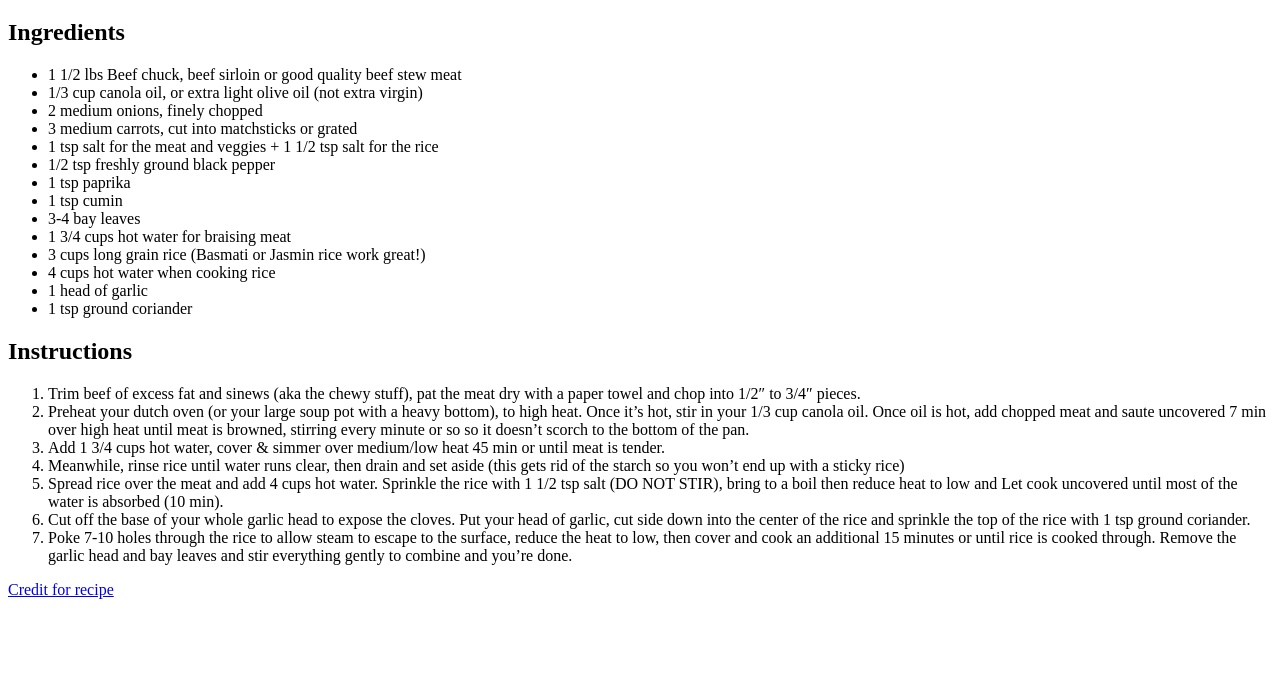
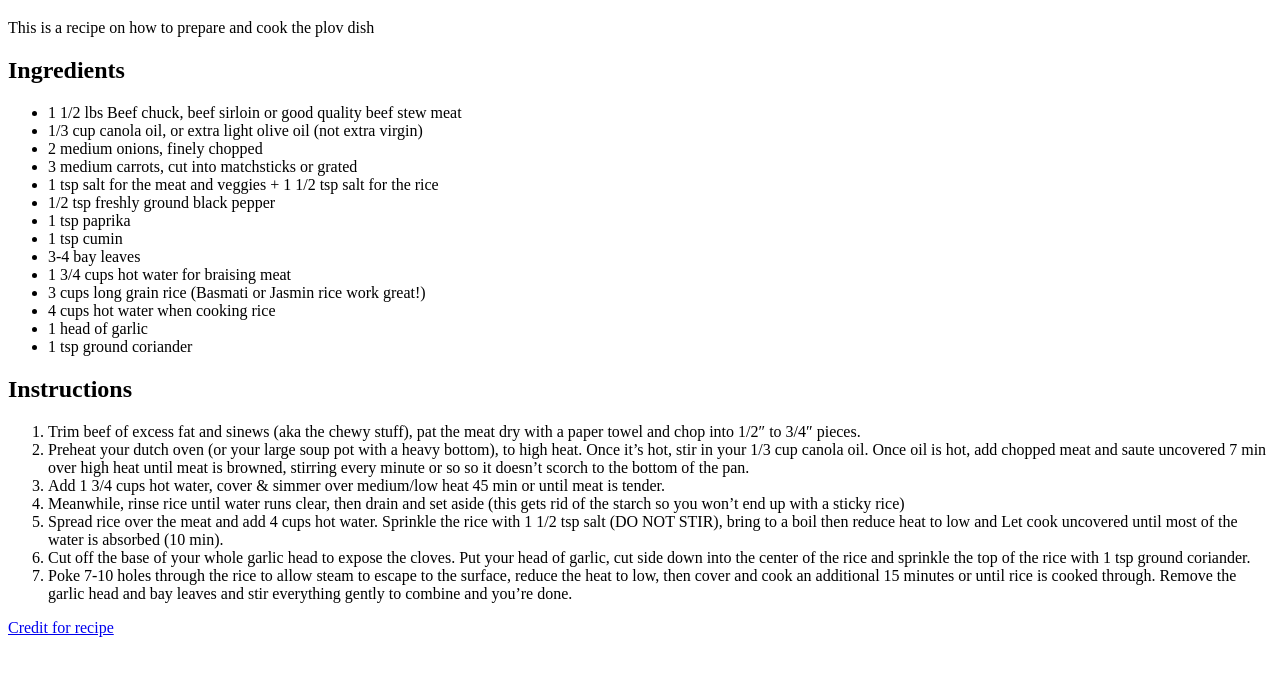
Before and after one commit to AndreyPogosyan/odin-recipes, a plain HTML site: page recipes/plov.html in a window 1280 px wide. Shown: the part 61-736 px from the top of the page. Drawn offline with Linux system fonts and the light colour scheme.

Commit message:
Added paragraph to the plov page

```diff
--- a/recipes/plov.html
+++ b/recipes/plov.html
@@ -8,6 +8,7 @@
 </head>
 <body>
     <h1>Plov Recipe</h1>
+    <p>This is a recipe on how to prepare and cook the plov dish</p>
     <h2>Ingredients</h2>
     <ul>
         <li>1 1/2 lbs Beef chuck, beef sirloin or good quality beef stew meat</li>
```
